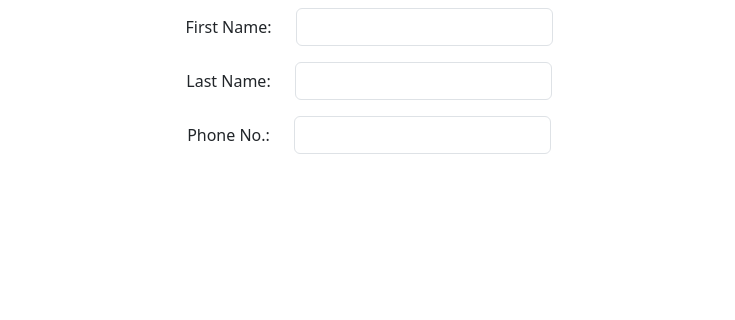
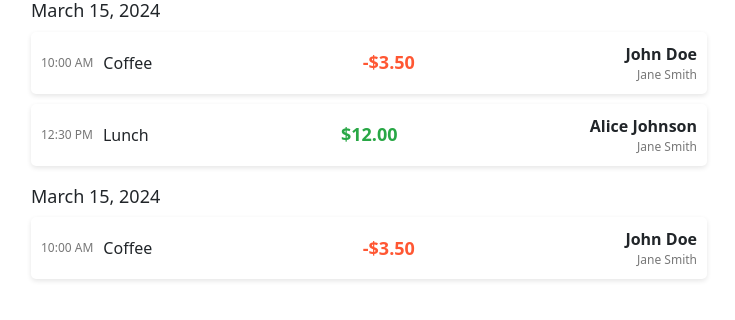
Before and after one commit to AakashGusain/watchdogs-bot-ui, a plain HTML site: page src/index.html at #!/expense-list in a window 1280 px wide. Shown: the whole page, without its empty margins (271-1006 px from the left). Drawn offline with nearby package versions, Linux system fonts and the light colour scheme; some packages are replaced by stand-ins of ours.

Commit message:
Refactor codebase to use components based approach

```diff
--- a/main.js
+++ /dev/null
@@ -1,26 +0,0 @@
-var mainApp = angular.module("mainApp", ["ngRoute"]);
-
-
-// Setting website routes
-mainApp.config(function($routeProvider) {
-    $routeProvider
-        .when('/userRegistration',{
-            templateUrl: 'userRegistration.html',
-			controller: 'UserRegistrationController'
-        })
-        .when('/expenses',{
-            templateUrl: 'expenses.html'
-        })
-        .otherwise({
-            redirectTo: '/userRegistration'
-        })
-});
-
-// User Registration Controller
-mainApp.controller('UserRegistrationController', function($scope) {
-    Telegram.WebApp.ready();
-    Telegram.WebApp.MainButton.setText('Submit').show().onClick(function () {
-        Telegram.WebApp.sendData(JSON.stringify($scope.user));
-        Telegram.WebApp.close();
-    });
-})
--- /dev/null
+++ b/src/components/expense-list.html
@@ -0,0 +1,112 @@
+<div class="container text-center main">
+    <div class="expense-group">
+        <h2 class="date-title">March 15, 2024</h2>
+        <div class="expense-item">
+            <div class="time">10:00 AM</div>
+            <div class="description">Coffee</div>
+            <div class="amount red">-$3.50</div>
+            <div class="user-info">
+                <span class="payer-name">John Doe</span>
+                <span class="user-name">Jane Smith</span>
+            </div>
+        </div>
+        <div class="expense-item">
+            <div class="time">12:30 PM</div>
+            <div class="description">Lunch</div>
+            <div class="amount green">$12.00</div>
+            <div class="user-info">
+                <span class="payer-name">Alice Johnson</span>
+                <span class="user-name">Jane Smith</span>
+            </div>
+        </div>
+    </div>
+    <div class="expense-group">
+        <h2 class="date-title">March 15, 2024</h2>
+        <div class="expense-item">
+            <div class="time">10:00 AM</div>
+            <div class="description">Coffee</div>
+            <div class="amount red">-$3.50</div>
+            <div class="user-info">
+                <span class="payer-name">John Doe</span>
+                <span class="user-name">Jane Smith</span>
+            </div>
+        </div>
+    </div>
+</div>
+<style>
+    .main{
+        max-width: 700px;
+    }
+    .date-title{
+        text-align: left;
+    }
+    .expense-group {
+        margin-bottom: 20px;
+    }
+
+    .expense-group h2 {
+        margin-bottom: 10px;
+        font-size: 18px;
+    }
+
+    .expense-item {
+        position: relative;
+        background-color: #fff;
+        border-radius: 5px;
+        box-shadow: 0 2px 5px rgba(0, 0, 0, 0.1);
+        padding: 10px;
+        margin-bottom: 10px;
+        display: flex;
+        flex-direction: row;
+        /* Display user info and expense details in a row */
+        align-items: center;
+        /* Align items vertically */
+    }
+
+    .expense-item .time {
+        font-size: 12px;
+        color: #777;
+        margin-right: 10px;
+        /* Add spacing between time and other sections */
+    }
+
+    .expense-item .amount {
+        font-weight: bold;
+        font-size: 18px;
+        position: relative;
+        /* Font size of amount */
+    }
+
+    .user-info {
+        margin-left: auto; /* Move user info to the right */
+        display: flex;
+        flex-direction: column; /* Stack user info vertically */
+        align-items: flex-end; /* Align user info to the right */
+    }
+
+    .user-info .payer-name {
+        font-weight: bold;
+    }
+
+    .user-info .user-name {
+        font-size: 12px;
+        color: #777;
+    }
+
+    .description {
+        text-align: center;
+        /* Center align description */
+        margin-right: auto;
+        /* Move description to the left */
+    }
+
+    .red {
+        color: #ff5733;
+        /* Red color for negative amounts */
+    }
+
+    .green {
+        color: #28a745;
+        /* Green color for positive amounts */
+    }
+</style>
--- a/userRegistration.html
+++ b/src/components/userRegistration.html
@@ -2,7 +2,7 @@
 	<form>
 		<div class="row justify-content-md-center">
 			<div class="col-auto">
-				<label class="col-form-label">First Name: </label>
+				<label class="col-form-label">First Name</label>
 			</div>
 			<div class="col-auto">
 				<input type="text" class="form-control" ng-model="user.firstName">
@@ -10,7 +10,7 @@
 		</div>
 		<div class="row justify-content-md-center">
 			<div class="col-auto">
-				<label class="col-form-label">Last Name:</label>
+				<label class="col-form-label">Last Name</label>
 			</div>
 			<div class="col-auto">
 				<input type="text" class="form-control" ng-model="user.lastName">
@@ -18,7 +18,7 @@
 		</div>
 		<div class="row justify-content-md-center">
 			<div class="col-auto">
-				<label class="col-form-label">Phone No.:</label>
+				<label class="col-form-label">Phone No.</label>
 			</div>
 			<div class="col-auto">
 				<input type="text" class="form-control" ng-model="user.phoneNo">
@@ -26,3 +26,14 @@
 		</div>
 	</form>
 </div>
+
+<style>
+	.userRegistration .row {
+		padding: 0.5rem;
+		background-color: white;
+	}
+
+	.col-form-label {
+		font-family: 'Segoe UI', Tahoma, Geneva, Verdana, sans-serif
+	}
+</style>
--- a/index.html
+++ b/src/index.html
@@ -10,11 +10,10 @@
     <script src="https://ajax.googleapis.com/ajax/libs/angularjs/1.8.2/angular.min.js"></script>
     <script type="text/javascript" src="https://ajax.googleapis.com/ajax/libs/angularjs/1.8.2//angular-route.js"></script>
     <script type="text/javascript" src="main.js"></script>
+    <!-- Custom Global Styles -->
     <!-- For Bootstrap -->
     <script src="https://cdn.jsdelivr.net/npm/bootstrap@5.3.2/dist/js/bootstrap.bundle.min.js" integrity="sha384-C6RzsynM9kWDrMNeT87bh95OGNyZPhcTNXj1NW7RuBCsyN/o0jlpcV8Qyq46cDfL" crossorigin="anonymous"></script>
-	<link rel="stylesheet" href="style.css">
 	<link href="https://cdn.jsdelivr.net/npm/bootstrap@5.3.2/dist/css/bootstrap.min.css" rel="stylesheet" integrity="sha384-T3c6CoIi6uLrA9TneNEoa7RxnatzjcDSCmG1MXxSR1GAsXEV/Dwwykc2MPK8M2HN" crossorigin="anonymous">
-    <title>User Registration</title>
 </head>
 <body>
    <div ng-app="mainApp">
--- /dev/null
+++ b/src/main.js
@@ -0,0 +1,33 @@
+var mainApp = angular.module("mainApp", ["ngRoute"]);
+
+
+// Setting website routes
+mainApp.config(function ($routeProvider) {
+    $routeProvider
+        .when('/user-registration', {
+            templateUrl: 'components/userRegistration.html',
+            controller: 'UserRegistrationController'
+        })
+        .when('/expense-list', {
+            templateUrl: 'components/expense-list.html',
+            controller: 'ExpenseController'
+        })
+        .otherwise({
+            templateUrl: 'components/landing.html'
+        })
+});
+
+// User Registration Controller
+mainApp.controller('UserRegistrationController', function ($scope) {
+    Telegram.WebApp.ready();
+    Telegram.WebApp.MainButton.setText('Submit').show().onClick(function () {
+        Telegram.WebApp.sendData(JSON.stringify($scope.user));
+        Telegram.WebApp.close();
+    });
+})
+
+// Expense Controller
+mainApp.controller('ExpenseController', function ($scope) {
+    Telegram.WebApp.ready();
+    console.log(Telegram.WebApp.initDataUnsafe)
+})
--- a/style.css
+++ /dev/null
@@ -1,5 +0,0 @@
-/* User Registration Styles */
-
-.userRegistration .row {
-    padding: 0.5rem;
-}
```
Also changed, not shown: src/components/landing.html (added, +73 -0 lines), firebase.json, src/assets/host.png (renamed from host.png), 2 other files.
